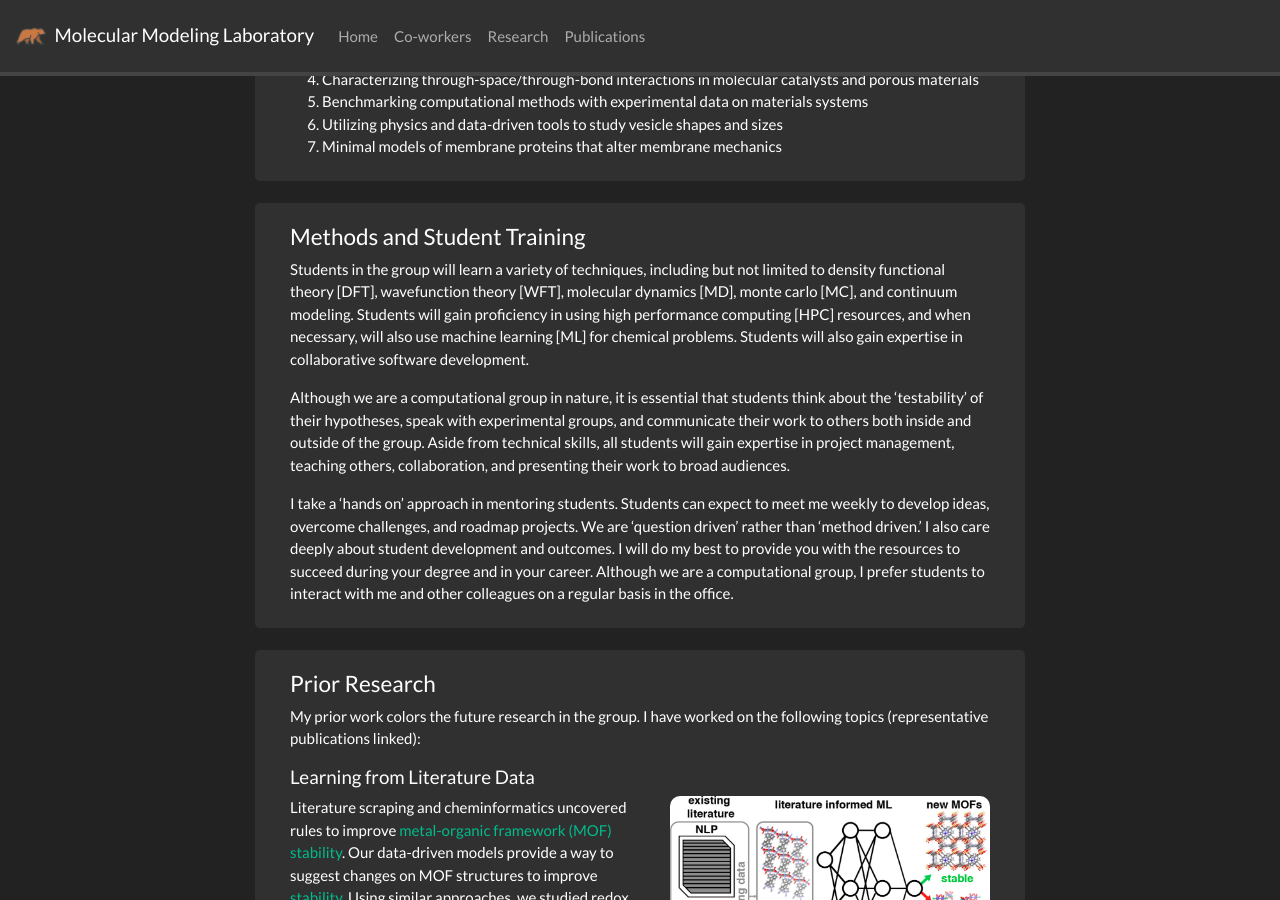
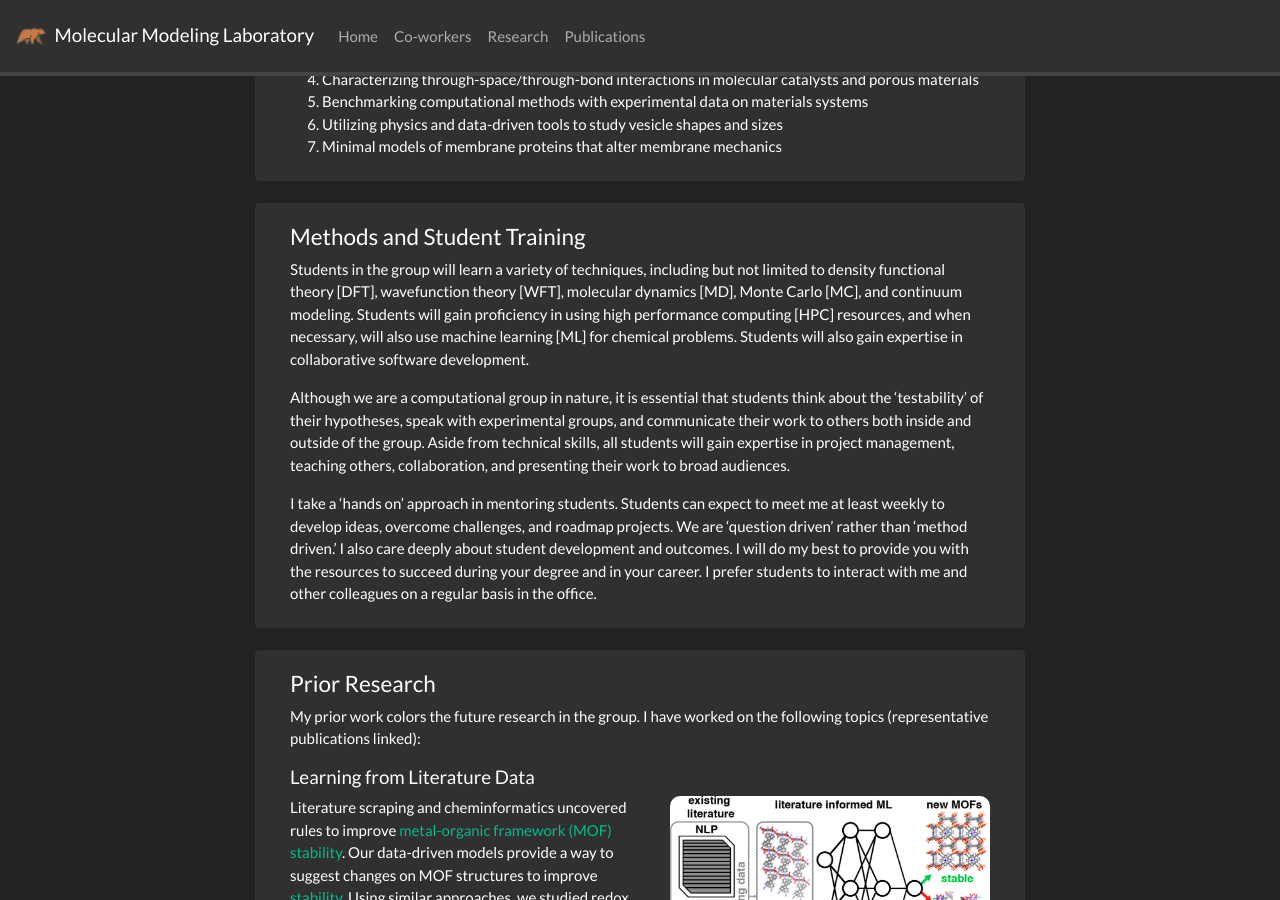
Before and after one commit to adityanandy/adityanandy.github.io, a Jekyll site: the page built from _pages/research.md, in a window 1280 px wide and 900 px high, scrolled down 292 px. Built offline with Jekyll 4.4.1, drawn with Linux system fonts in a browser that asks for light colours; nearby versions of some CDN libraries; a style sheet for code colours, icons or effects is not loaded.

Commit message:
Update research.md

```diff
--- a/_pages/research.md
+++ b/_pages/research.md
@@ -54,11 +54,11 @@ As with any new research group, our interests and directions are being actively
 <div class="col-md-12 col-sm-12">
 <h4>Methods and Student Training</h4>
 
-Students in the group will learn a variety of techniques, including but not limited to density functional theory [DFT], wavefunction theory [WFT], molecular dynamics [MD], monte carlo [MC], and continuum modeling. Students will gain proficiency in using high performance computing [HPC] resources, and when necessary, will also use machine learning [ML] for chemical problems. Students will also gain expertise in collaborative software development.
+Students in the group will learn a variety of techniques, including but not limited to density functional theory [DFT], wavefunction theory [WFT], molecular dynamics [MD], Monte Carlo [MC], and continuum modeling. Students will gain proficiency in using high performance computing [HPC] resources, and when necessary, will also use machine learning [ML] for chemical problems. Students will also gain expertise in collaborative software development.
 
 Although we are a computational group in nature, it is essential that students think about the 'testability' of their hypotheses, speak with experimental groups, and communicate their work to others both inside and outside of the group. Aside from technical skills, all students will gain expertise in project management, teaching others, collaboration, and presenting their work to broad audiences.
 
-I take a 'hands on' approach in mentoring students. Students can expect to meet me weekly to develop ideas, overcome challenges, and roadmap projects. We are 'question driven' rather than 'method driven.' I also care deeply about student development and outcomes. I will do my best to provide you with the resources to succeed during your degree and in your career. Although we are a computational group, I prefer students to interact with me and other colleagues on a regular basis in the office.
+I take a 'hands on' approach in mentoring students. Students can expect to meet me at least weekly to develop ideas, overcome challenges, and roadmap projects. We are 'question driven' rather than 'method driven.' I also care deeply about student development and outcomes. I will do my best to provide you with the resources to succeed during your degree and in your career. I prefer students to interact with me and other colleagues on a regular basis in the office.
 
 </div>
 </div>
```
